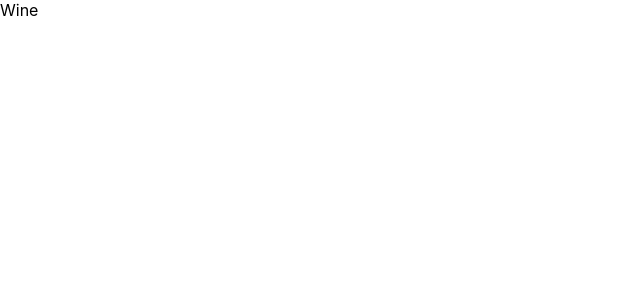
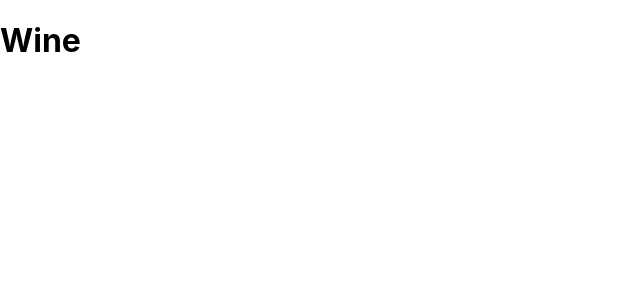
Before and after one commit to greenknight03/wine.vercel.com, a Next.js app: page /wine in a window 1280 px wide. Shown: the top 300 px of the page, without its empty margins (0-640 px from the left). Built offline with nearby package versions, Linux system fonts and the light colour scheme.

Commit message:
wine 페이지 생성

```diff
--- a/src/pages/wine.tsx
+++ b/src/pages/wine.tsx
@@ -3,7 +3,7 @@ import type { NextPage } from "next";
 const WinePage: NextPage = () => {
   return (
     <div>
-      Wine
+      <h1>Wine</h1>
     </div>
   )
 }
```
